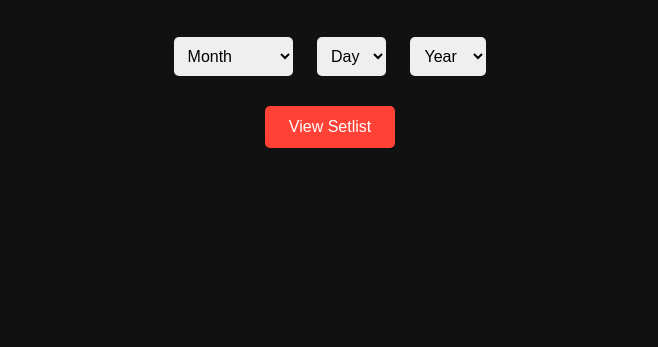
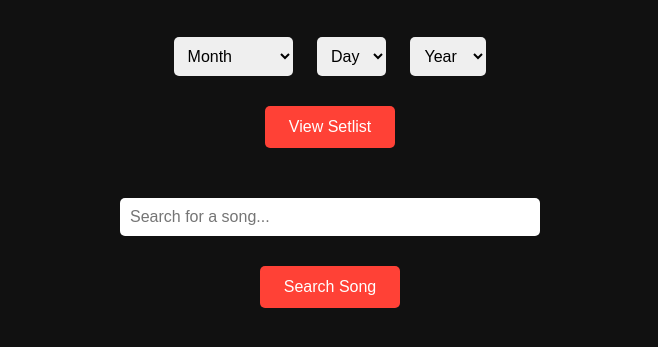
Before and after one commit to MusicSole/When_the_Dead_were_Alive, a plain HTML site: page index.html in a window 1280 px wide. Shown: the part 153-500 px from the top of the page, without its empty margins (310-968 px from the left). Drawn offline with Linux system fonts and the light colour scheme.

Commit message:
Update index.html

```diff
--- a/index.html
+++ b/index.html
@@ -1,4 +1,3 @@
-
 <!DOCTYPE html>
 <html lang="en">
 <head>
@@ -27,7 +26,7 @@
       margin-bottom: 30px;
     }
 
-    .dropdowns select {
+    .dropdowns select, #songSearch {
       padding: 10px;
       font-size: 16px;
       margin: 10px;
@@ -37,6 +36,11 @@
 
     .dropdowns {
       margin-top: 30px;
+    }
+
+    #songSearch {
+      width: 60%;
+      max-width: 400px;
     }
 
     button {
@@ -91,6 +95,12 @@
 
   <button onclick="goToSetlist()">View Setlist</button>
 
+  <div style="margin-top: 40px;">
+    <input type="text" id="songSearch" placeholder="Search for a song..." onkeypress="handleKeyPress(event)">
+    <br>
+    <button onclick="searchSong()">Search Song</button>
+  </div>
+
   <script>
     function goToSetlist() {
       const month = document.getElementById('month').value;
@@ -105,6 +115,21 @@
         alert('Please select a full date!');
       }
     }
+
+    function searchSong() {
+      const query = document.getElementById('songSearch').value.trim().toLowerCase();
+      if (query) {
+        window.location.href = `./songs/${encodeURIComponent(query)}.html`;
+      } else {
+        alert('Please enter a song title!');
+      }
+    }
+
+    function handleKeyPress(event) {
+      if (event.key === 'Enter') {
+        searchSong();
+      }
+    }
   </script>
 </body>
 </html>
```
